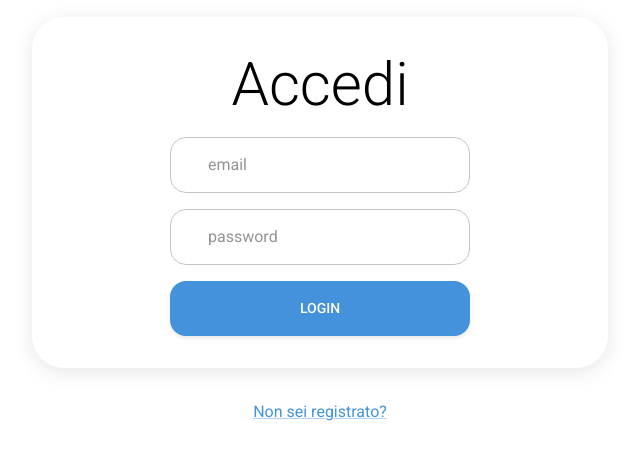
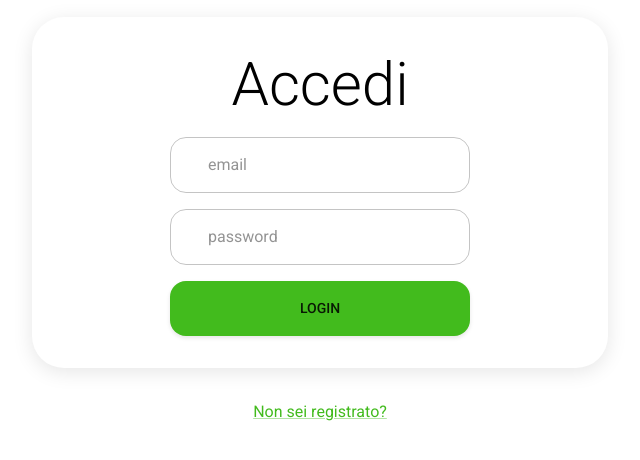
Before and after one commit to federicopanarotto/its-simulazione-sistema-tracking-frontend, a React (Vite) app: page /login in a window 1280 px wide. Shown: the part 140-600 px from the top of the page, without its empty margins (320-960 px from the left). Built offline with nearby package versions, Linux system fonts and the light colour scheme; no server answers; some icons are missing; what @mui/x-license would draw is missing.

Commit message:
feat: update

```diff
--- a/src/theme/theme.ts
+++ b/src/theme/theme.ts
@@ -11,10 +11,10 @@ declare module '@mui/material/styles' {
 const theme: Theme = createTheme({
   palette: {
     primary: {
-      main: "#4492db",
+      main: "#42bb1d",
     },
     secondary: {
-      main: "#3576b3",
+      main: "#378f1c",
     },
     background: {
       default: "#FFFFFF",
```
